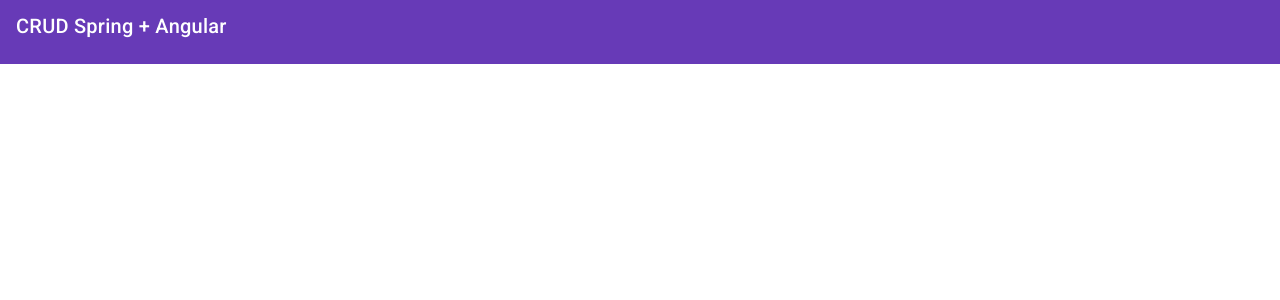
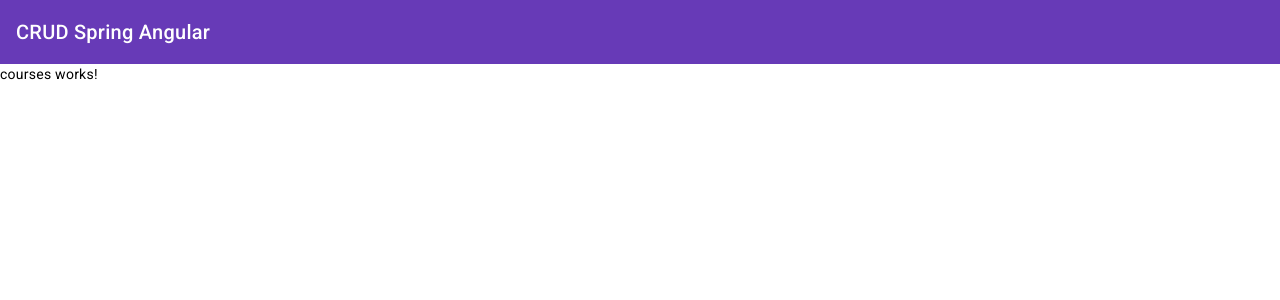
Before and after one commit to lcssathler/crud-angular, an Angular app: page /courses in a window 1280 px wide. Before the commit this address led to /. Shown: the top 300 px of the page. Built offline with nearby package versions, Linux system fonts and the light colour scheme.

Commit message:
create app route

```diff
--- a/src/app/app-routing.module.ts
+++ b/src/app/app-routing.module.ts
@@ -1,7 +1,14 @@
 import { NgModule } from '@angular/core';
 import { RouterModule, Routes } from '@angular/router';
+import { CoursesComponent } from './courses/courses/courses.component';
 
-const routes: Routes = [];
+const routes: Routes = [
+  { path: "", pathMatch: "full", redirectTo: "courses" },
+
+  {
+    path: "courses", loadChildren: () => import("./courses/courses.module").then(m => m.CoursesModule)
+  }
+];
 
 @NgModule({
   imports: [RouterModule.forRoot(routes)],
--- a/src/app/app.component.html
+++ b/src/app/app.component.html
@@ -1,4 +1,5 @@
 <mat-toolbar color="primary">
-  <p>CRUD Spring + Angular</p>
+  <span>CRUD Spring  Angular</span>
+</mat-toolbar>
 
-</mat-toolbar>
+<router-outlet></router-outlet>
```
